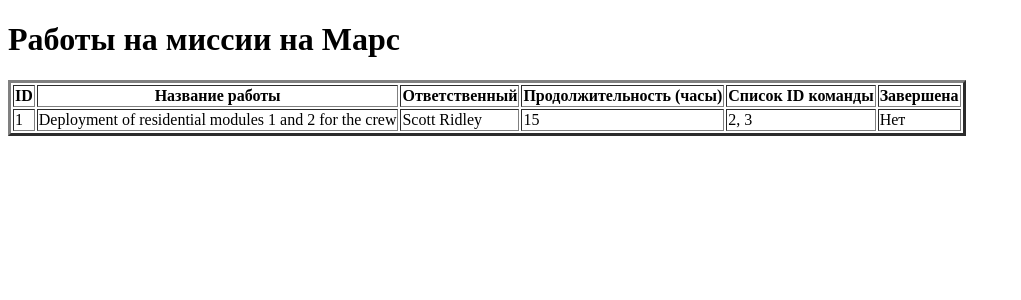
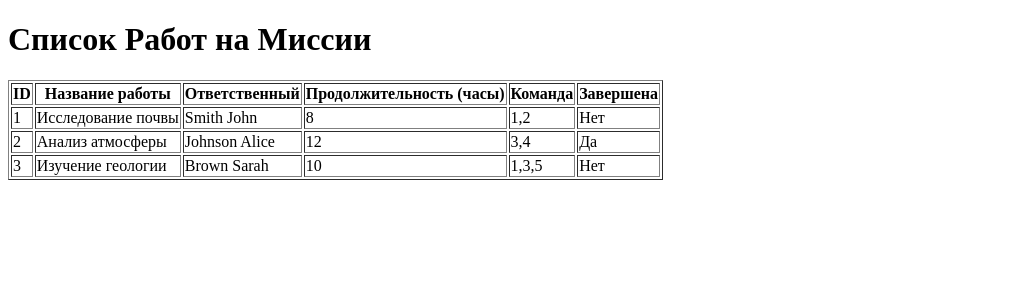
Before and after one commit to Mishgite/Journal-of-works, a Flask app: page / in a window 1280 px wide. Shown: the top 300 px of the page, without its empty margins (0-1021 px from the left). Run offline with Flask 3, Linux system fonts and the light colour scheme; data comes from the database, SQL or seed files in the repository.

Commit message:
Журнал работ

```diff
--- a/main.py
+++ b/main.py
@@ -1,24 +1,22 @@
 from flask import Flask, render_template
+import sqlite3
 
 app = Flask(__name__)
 
-jobs = [
-    {
-        'id': 1,
-        'job_description': 'Deployment of residential modules 1 and 2 for the crew',
-        'team_leader_surname': 'Scott',
-        'team_leader_name': 'Ridley',
-        'work_size_hours': 15,
-        'collaborators': [2, 3],
-        'is_finished': False
-    },
-]
+
+def get_jobs_from_db():
+    conn = sqlite3.connect('db/mars_explorer.db')
+    cursor = conn.cursor()
+    cursor.execute("SELECT * FROM jobs")
+    jobs = cursor.fetchall()
+    conn.close()
+    return jobs
 
 
 @app.route('/')
 def display_jobs():
+    jobs = get_jobs_from_db()
     return render_template('jobs.html', jobs=jobs)
-
 
 if __name__ == '__main__':
     app.run(debug=True)
--- a/templates/jobs.html
+++ b/templates/jobs.html
@@ -1,23 +1,23 @@
 {% extends "base_mission.html" %}
 {% block content %}
-<h1>Работы на миссии на Марс</h1>
-<table border="3">
+<h1>Список Работ на Миссии</h1>
+<table border="1">
     <tr>
         <th>ID</th>
         <th>Название работы</th>
         <th>Ответственный</th>
         <th>Продолжительность (часы)</th>
-        <th>Список ID команды</th>
+        <th>Команда</th>
         <th>Завершена</th>
     </tr>
     {% for job in jobs %}
     <tr>
-        <td>{{ job['id'] }}</td>
-        <td>{{ job['job_description'] }}</td>
-        <td>{{ job['team_leader_surname'] }} {{ job['team_leader_name'] }}</td>
-        <td>{{ job['work_size_hours'] }}</td>
-        <td>{{ job['collaborators'] | join(', ') }}</td>
-        <td>{% if job['is_finished'] %}Да{% else %}Нет{% endif %}</td>
+        <td>{{ job[0] }}</td>
+        <td>{{ job[1] }}</td>
+        <td>{{ job[2] }} {{ job[3] }}</td>
+        <td>{{ job[4] }}</td>
+        <td>{{ job[5] }}</td>
+        <td>{% if job[6] == 0 %}Да{% else %}Нет{% endif %}</td>
     </tr>
     {% endfor %}
 </table>
```
Also changed, not shown: db/mars_explorer.db.
